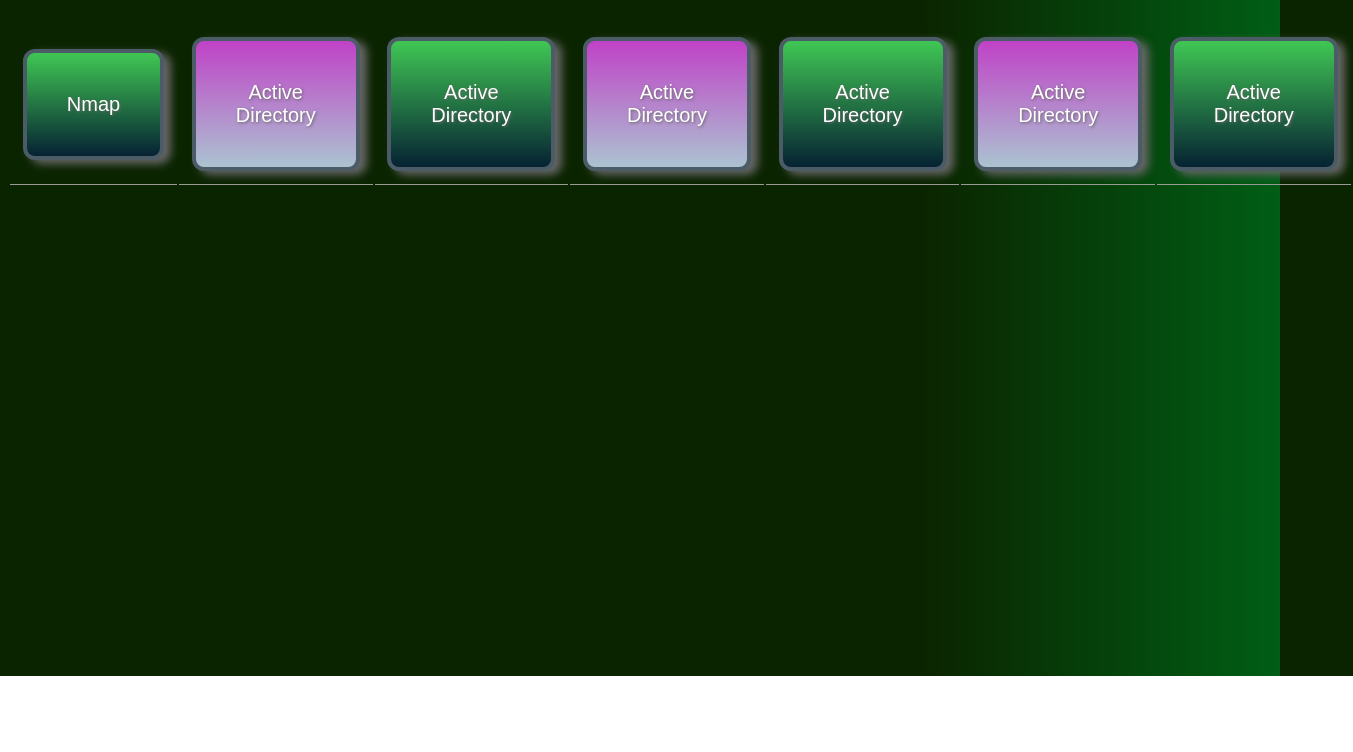
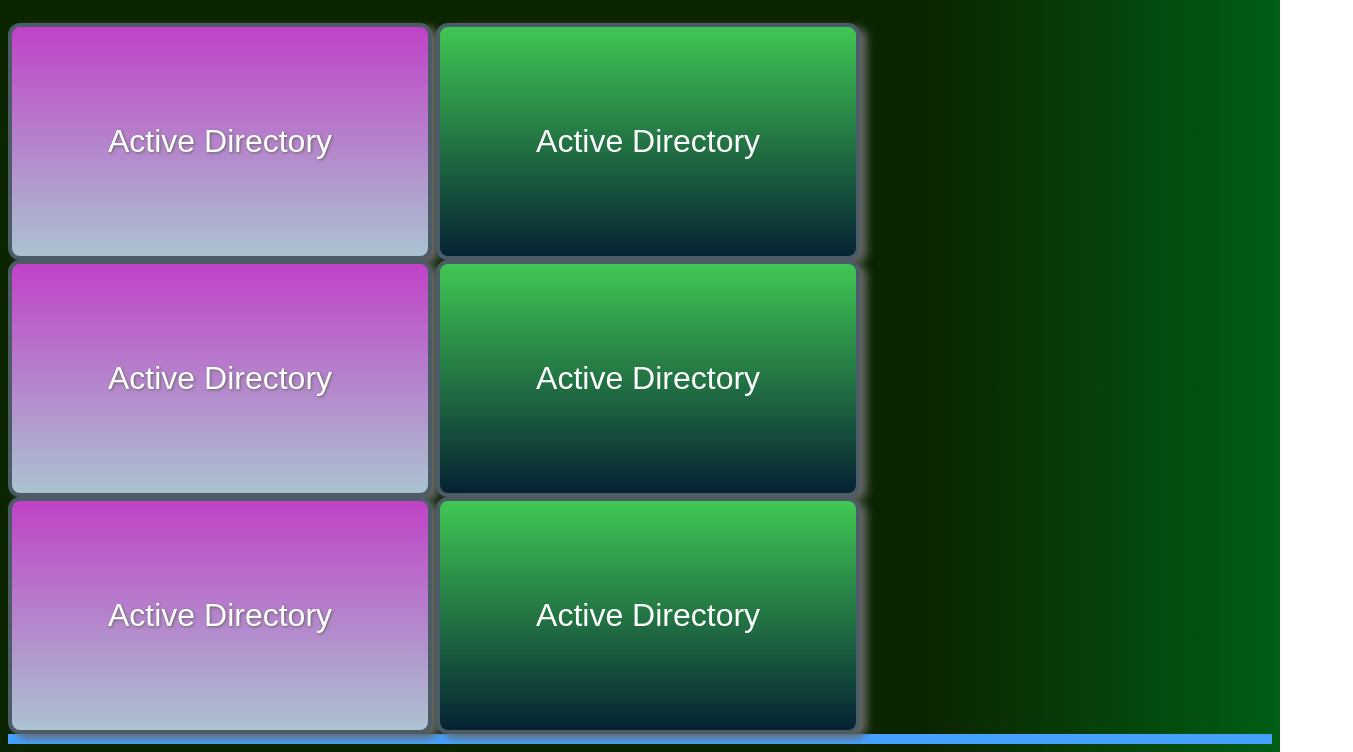
Before and after one commit to almolinagithub/InfoSecWiki, a plain HTML site: page L2/hacktricks.html in a window 1280 px wide. Shown: the part 124-876 px from the top of the page, 1353 px wide, since content can reach past the window. Before the commit the page ends 800 px from the top, so only its background shows below. Drawn offline with Linux system fonts and the light colour scheme.

Commit message:
hacktrick selector page added

```diff
--- a/L2/hacktricks.html
+++ b/L2/hacktricks.html
@@ -9,31 +9,18 @@
     </head>
 <body>
     <h1>useful Hacking Tricks</h1>
-    <table class="main_trick_selection">
-        <tr>
-            <td>
-                <button class="btn1">Nmap</button>
-            </td>
-            <td>
+
+
+
     <button class="btn2">Active Directory</button>
-            </td>
-            <td>
     <button class="btn1">Active Directory</button>
-            </td>
-            <td>
     <button class="btn2">Active Directory</button>
-            </td>
-            <td>
     <button class="btn1">Active Directory</button>
-            </td>
-            <td>
     <button class="btn2">Active Directory</button>
-            </td>
-            <td>
     <button class="btn1">Active Directory</button>
-            </td>
-        </tr>
 
-    </table>
 </body>
+<footer>
+
+</footer>
 </html>
--- a/css/style.css
+++ b/css/style.css
@@ -136,23 +136,25 @@ footer {
 }
 
 button.btn1 {
-    background: #40c754;
+    background: #40c754
+
     background-image: -webkit-linear-gradient(top, #40c754, #062233);
     background-image: -moz-linear-gradient(top, #40c754, #062233);
     background-image: -ms-linear-gradient(top, #40c754, #062233);
     background-image: -o-linear-gradient(top, #40c754, #062233);
     background-image: linear-gradient(to bottom, #40c754, #062233);
+    box-sizing: content-box;
     -webkit-border-radius: 12;
     -moz-border-radius: 12;
     border-radius: 12px;
-    text-shadow: 1px 1px 3px #666666;
+    text-shadow: 1em em 3em #666666;
     -webkit-box-shadow: 7px 4px 8px #666666;
     -moz-box-shadow: 7px 4px 8px #666666;
     box-shadow: 7px 4px 8px #666666;
     font-family: Arial;
     color: #ffffff;
-    font-size: 20px;
-    padding: 40px 40px 40px 40px;
+    font-size: 2em;
+    padding: 3em 3em 3em 3em;
     border: solid #4c5c66 4px;
     text-decoration: none;
   }
@@ -165,11 +167,12 @@ button.btn1 {
     background-image: -o-linear-gradient(top, #e0ed7c, #79bd89);
     background-image: linear-gradient(to bottom, #e0ed7c, #79bd89);
     text-decoration: none;
-    padding: 40px 40px 40px 50px;
+
   }
 
   button.btn2 {
     background: #c042c7;
+    box-sizing: content-box;
     background-image: -webkit-linear-gradient(top, #c042c7, #abc3d1);
     background-image: -moz-linear-gradient(top, #c042c7, #abc3d1);
     background-image: -ms-linear-gradient(top, #c042c7, #abc3d1);
@@ -178,16 +181,17 @@ button.btn1 {
     -webkit-border-radius: 12;
     -moz-border-radius: 12;
     border-radius: 12px;
-    text-shadow: 1px 1px 3px #666666;
+    text-shadow: 1px 1px 3px hwb(0 40% 60%);
     -webkit-box-shadow: 7px 4px 8px #666666;
     -moz-box-shadow: 7px 4px 8px #666666;
     box-shadow: 7px 4px 8px #666666;
     font-family: Arial;
     color: #ffffff;
-    font-size: 20px;
-    padding: 40px 40px 40px 40px;
+    font-size: 2em;
+    padding: 3em 3em 3em 3em;
     border: solid #4c5c66 4px;
     text-decoration: none;
+
   }
 
   button.btn2:hover {
@@ -198,4 +202,9 @@ button.btn1 {
     background-image: -o-linear-gradient(top, #8d7ceb, #1c4d27);
     background-image: linear-gradient(to bottom, #8d7ceb, #1c4d27);
     text-decoration: none;
+    height: ;
   }
+
+  .container {
+    align-content: center;
+  }
```
Lines whose indentation alone changed are shown as unchanged.
